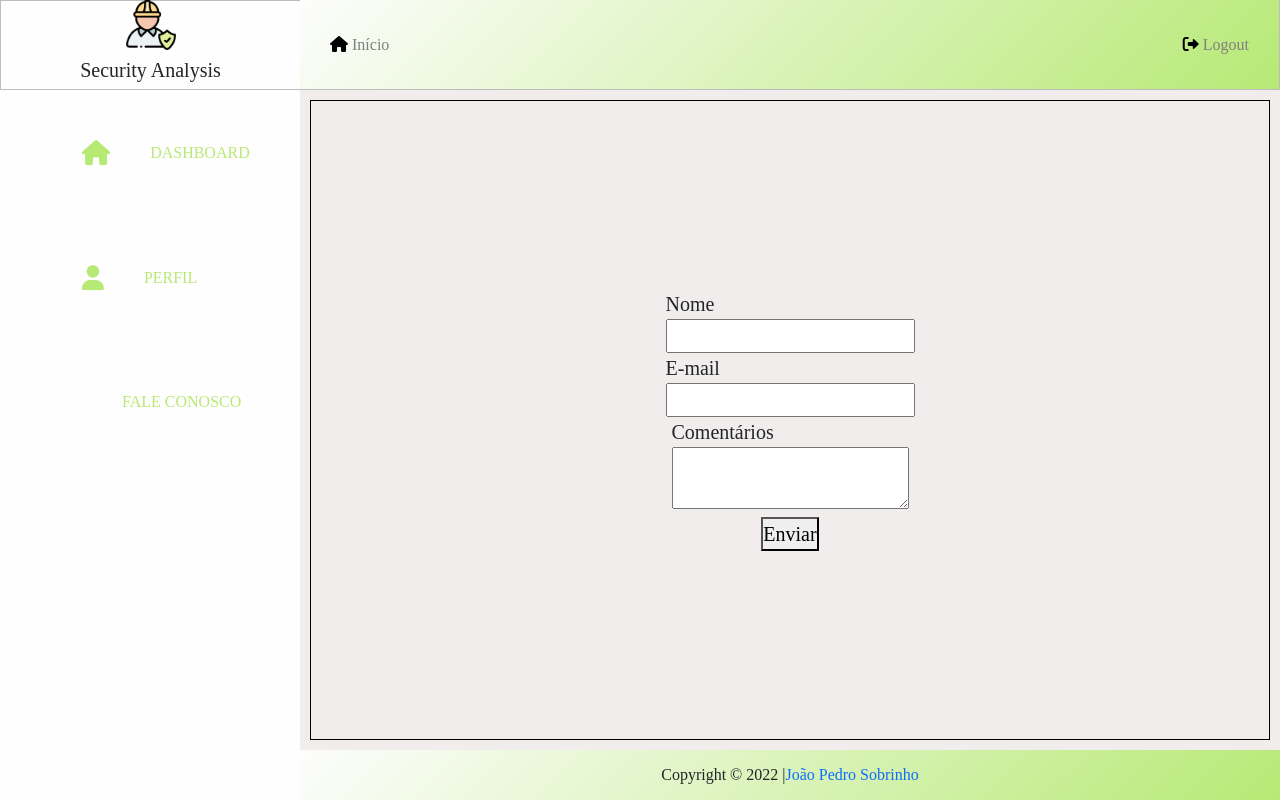
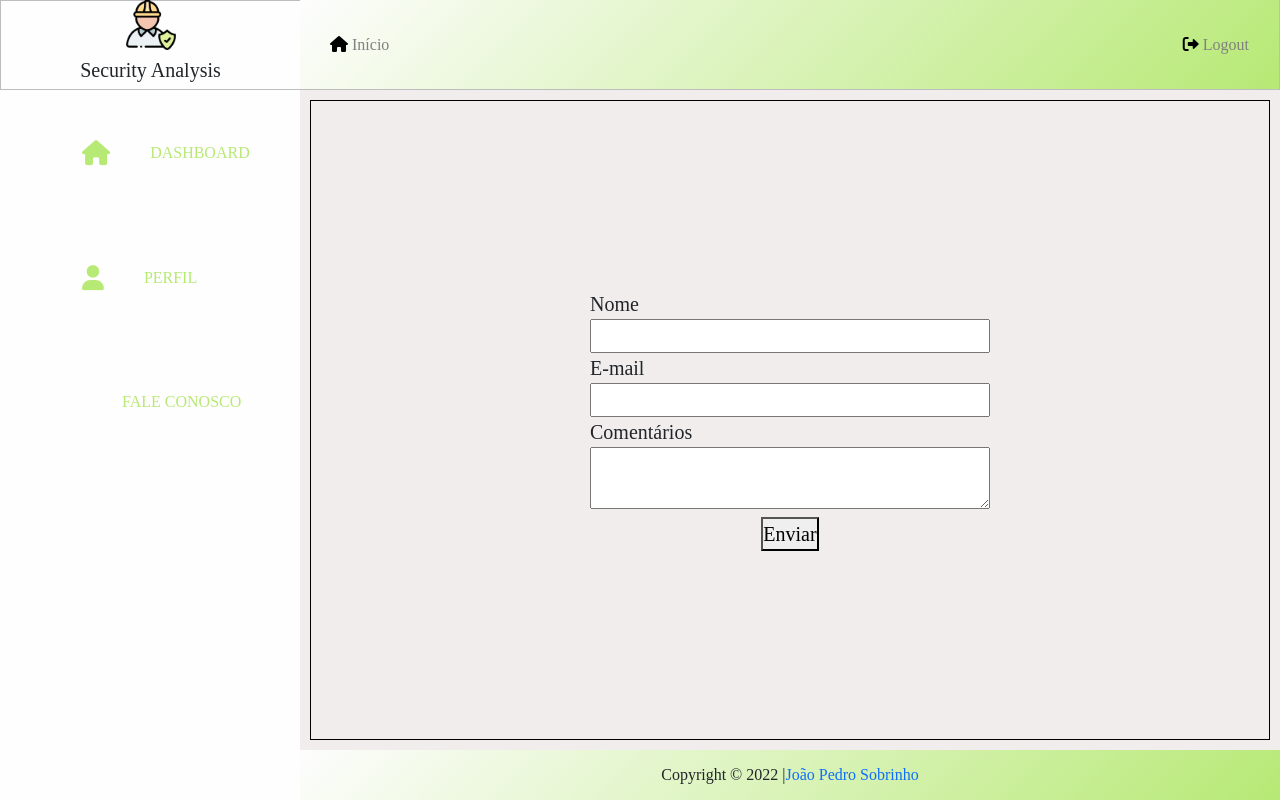
Before and after one commit to JoaoPSGS/Dashboard, a plain HTML site: page views/dashboardFaleConosco.html in a window 1280 px wide. Drawn offline with Linux system fonts and the light colour scheme; files whose address does not match are found by name; a web font is replaced by a local one.

Commit message:
Update dashboardFaleConosco.css

```diff
--- a/css/dashboardFaleConosco.css
+++ b/css/dashboardFaleConosco.css
@@ -6,7 +6,20 @@
     border: 1px solid black;
     width: 100%;
     height: 100%;
-    padding: 5px;
     font-size: 20px;
     margin-bottom: 20px;
 }
+#titulo{
+    text-align: center;
+    font-family: sans-serif;
+    color: rgb(0, 0, 0);
+}
+#txtNome {
+width: 400px;
+}
+#txtEmail {
+width: 400px;
+}
+#txtComentario {
+width: 400px;
+}
```
